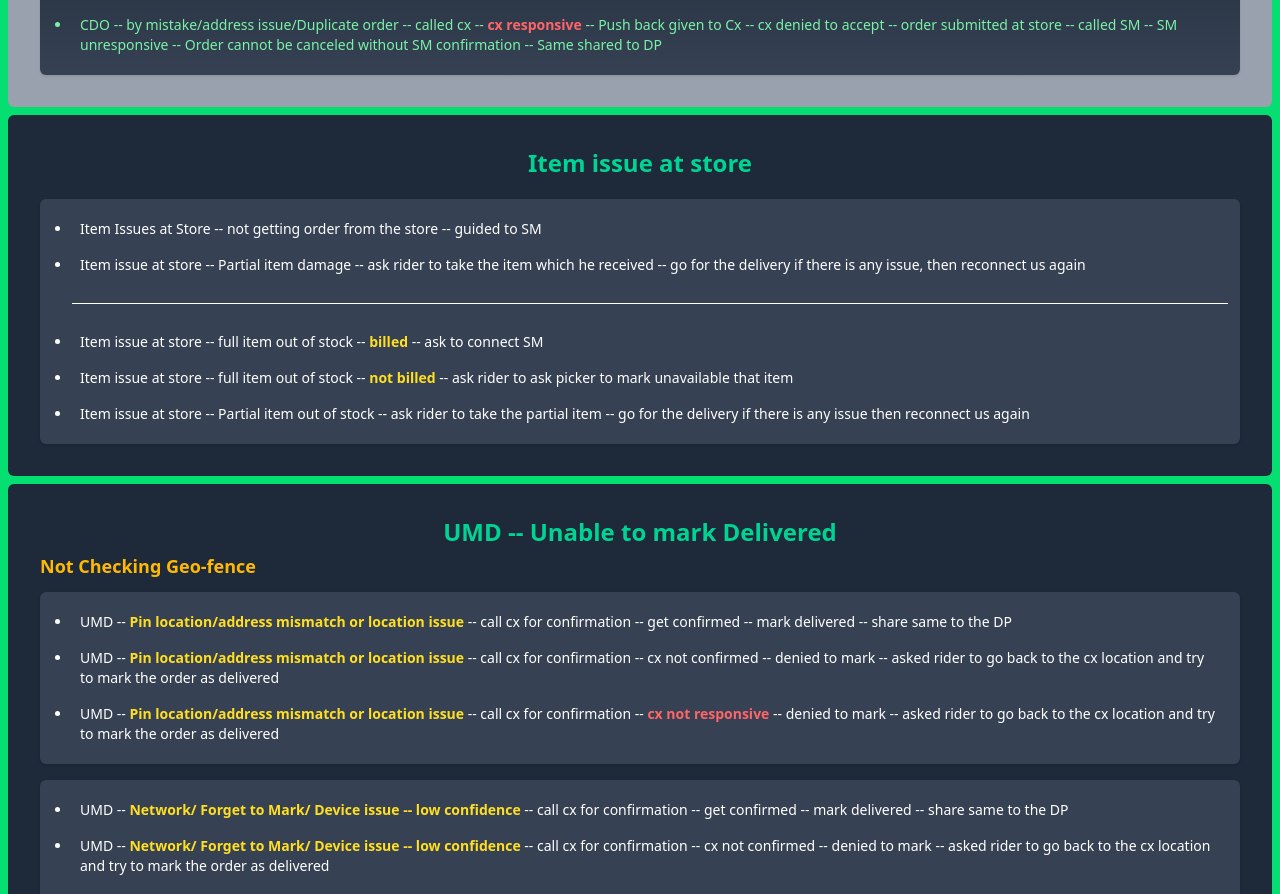
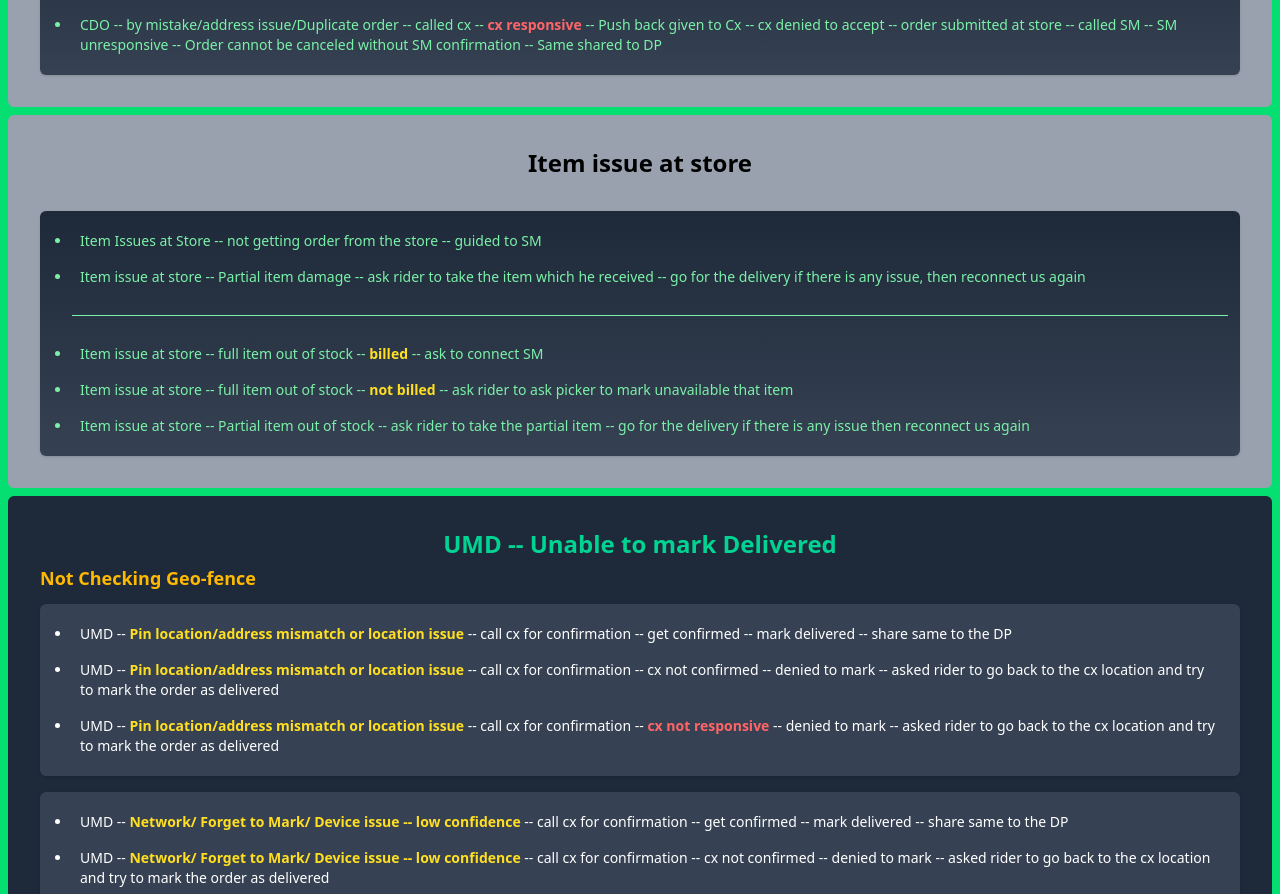
Before and after one commit to Code-with-Sahani/Blinket-DP, a React (Vite) app: page / in a window 1280 px wide. Shown: the part 3648-4542 px from the top of the page. Built offline with nearby package versions, Linux system fonts and the light colour scheme.

Commit message:
Update Item_Issue_At_Store.jsx

```diff
--- a/src/Components/Item_Issue_At_Store.jsx
+++ b/src/Components/Item_Issue_At_Store.jsx
@@ -2,11 +2,11 @@ import React from 'react';
 
 const Item_Issue_At_Store = () => {
   return (
-    <div className="m-2 p-4 text-sm bg-gray-800 text-white rounded-md md:p-6 lg:p-8">
-      <h2 className='text-center text-2xl font-semibold text-emerald-400 mb-5'>Item issue at store</h2>
+    <div className="m-2 p-4 text-sm bg-gray-400 text-white rounded-md md:p-6 lg:p-8">
+      <h2 className="text-center text-2xl font-bold text-black mb-8">Item issue at store</h2>
 
       <div className="space-y-4">
-        <div className="p-3 bg-gray-700 rounded-md shadow">
+        <div className="p-3 bg-gradient-to-b from-gray-800 to-gray-700 text-green-300 rounded-md shadow">
           <ul className="list-disc pl-5">
             <li className='p-2'>Item Issues at Store -- not getting order from the store -- guided to SM</li>
             <li className='p-2'>Item issue at store -- Partial item damage -- ask rider to take the item which he received -- go for the delivery if there is any issue, then reconnect us again</li>
```
